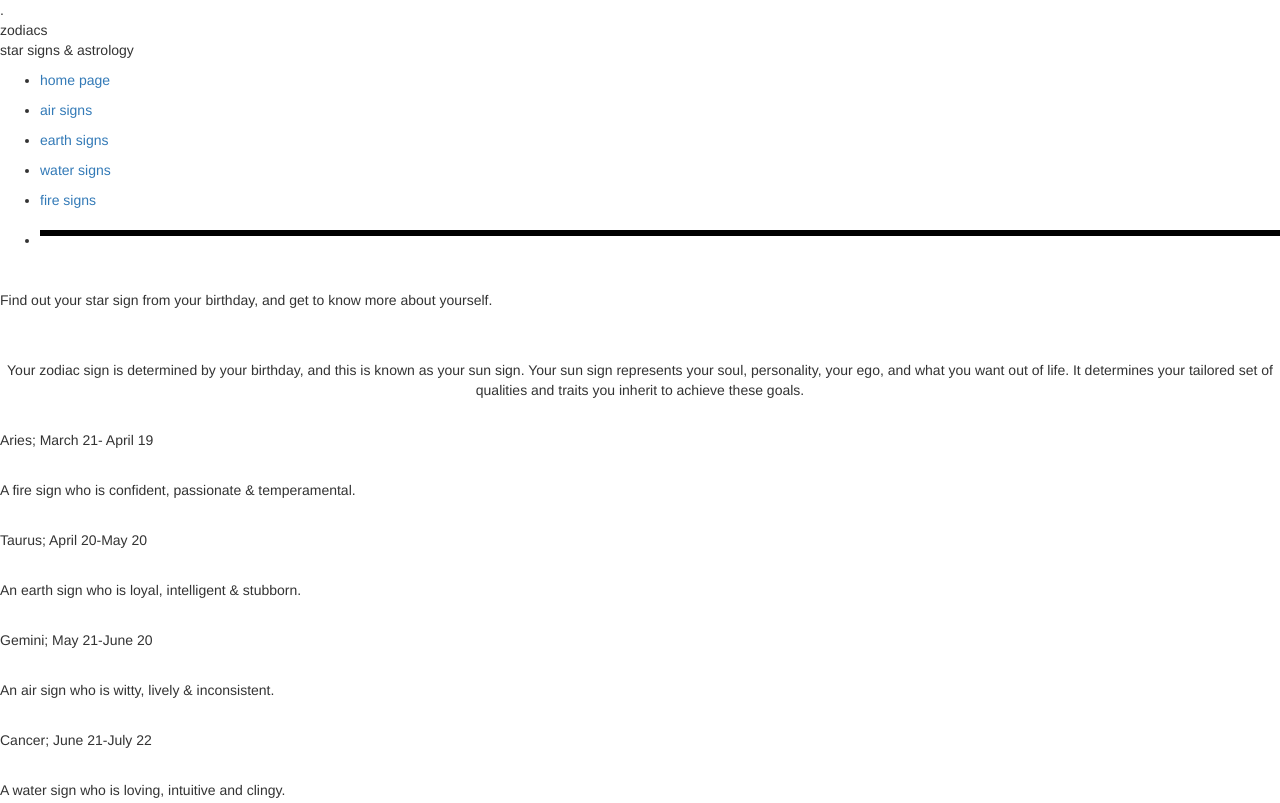
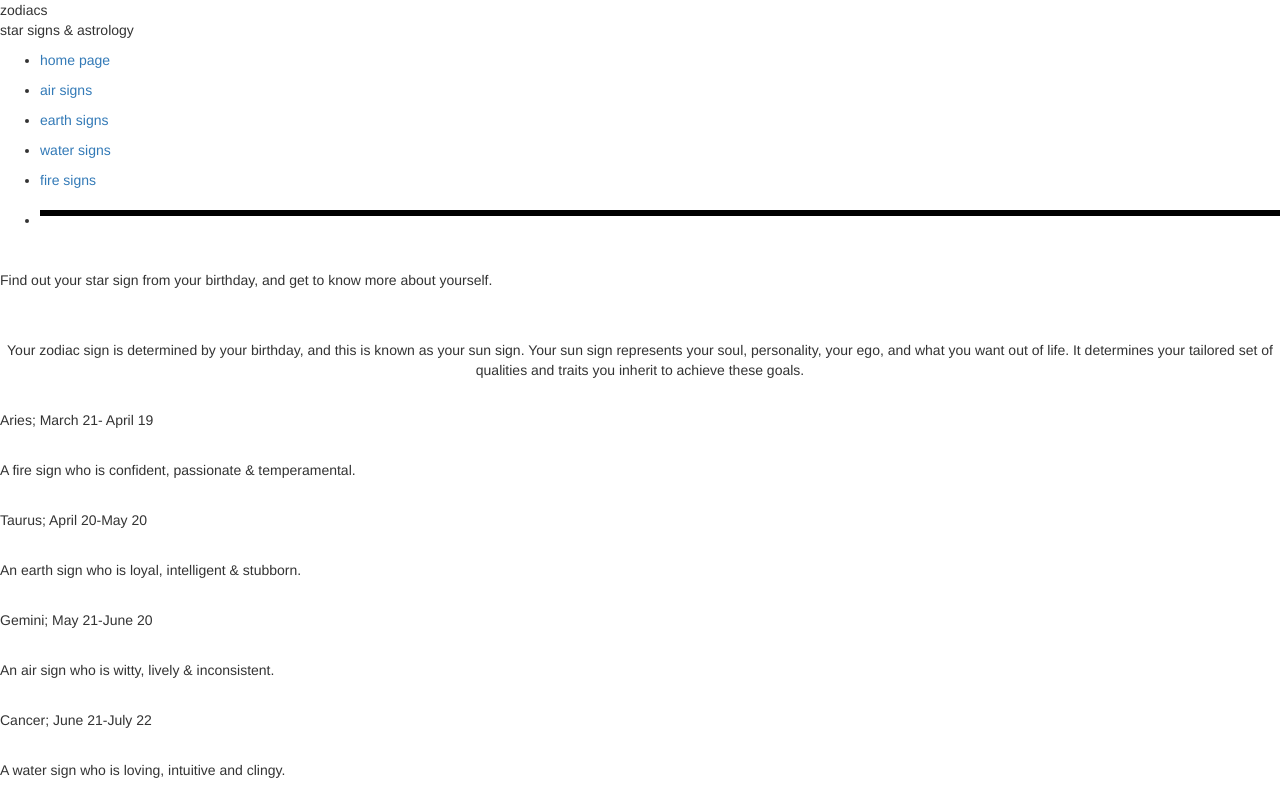
Before and after one commit to slloyd2004/zodiacsandastrology, a plain HTML site: page index.html in a window 1280 px wide. Shown: the top 803 px of the page. Drawn offline with nearby package versions, Linux system fonts and the light colour scheme; a web font is replaced by a local one.

Commit message:
Update index.html

```diff
--- a/index.html
+++ b/index.html
@@ -3,7 +3,7 @@
 
 <head>
   <title>zodiacs</title>
-	<link rel=“stylesheet” type=“text/css” href=“style.css”>.
+	<link rel=“stylesheet” type=“text/css” href=“style.css”>
   <link rel="preconnect" href="https://fonts.googleapis.com">
 <link rel="preconnect" href="https://fonts.googleapis.com">
 <link rel="preconnect" href="https://fonts.gstatic.com" crossorigin>
```
